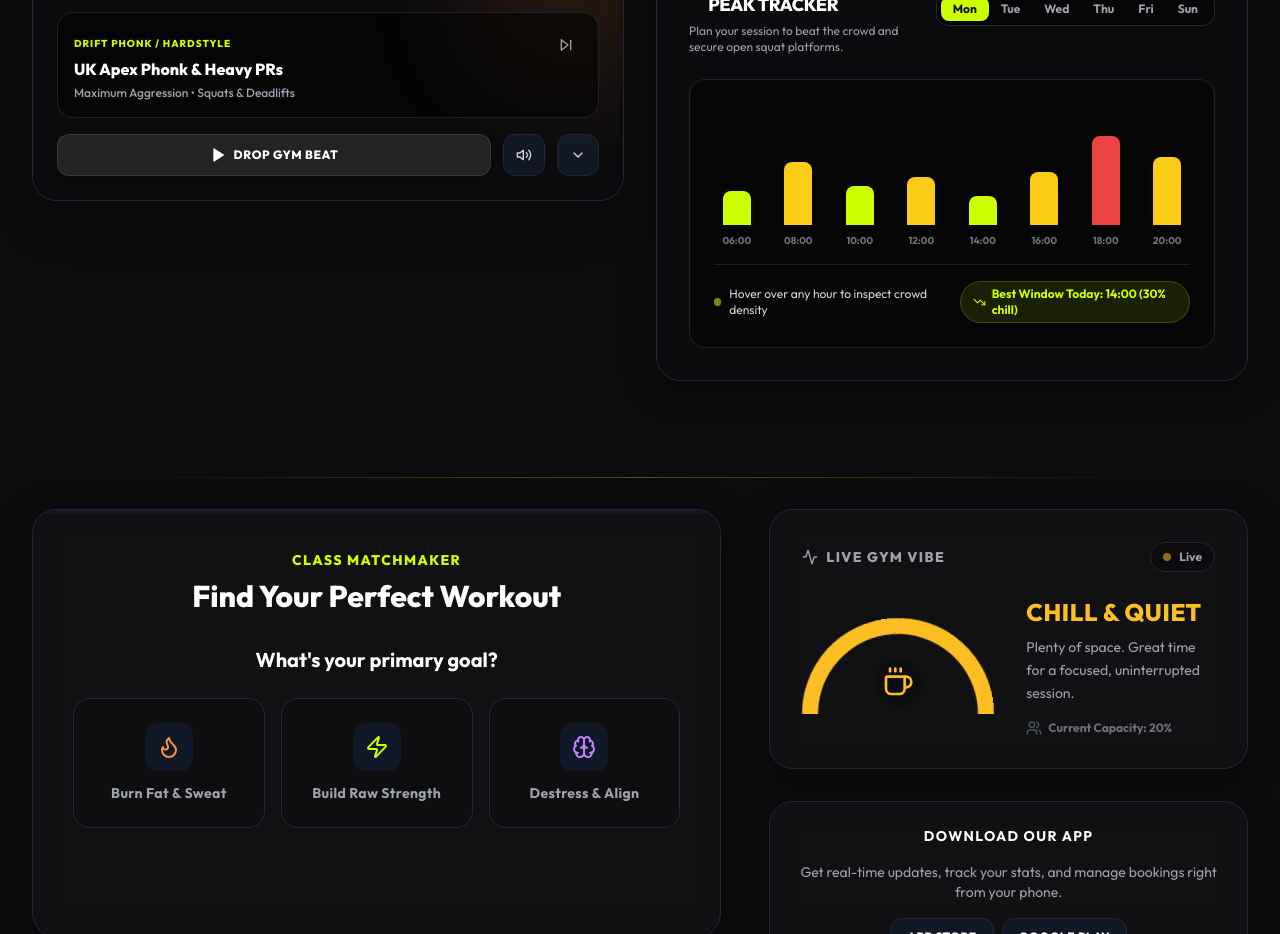
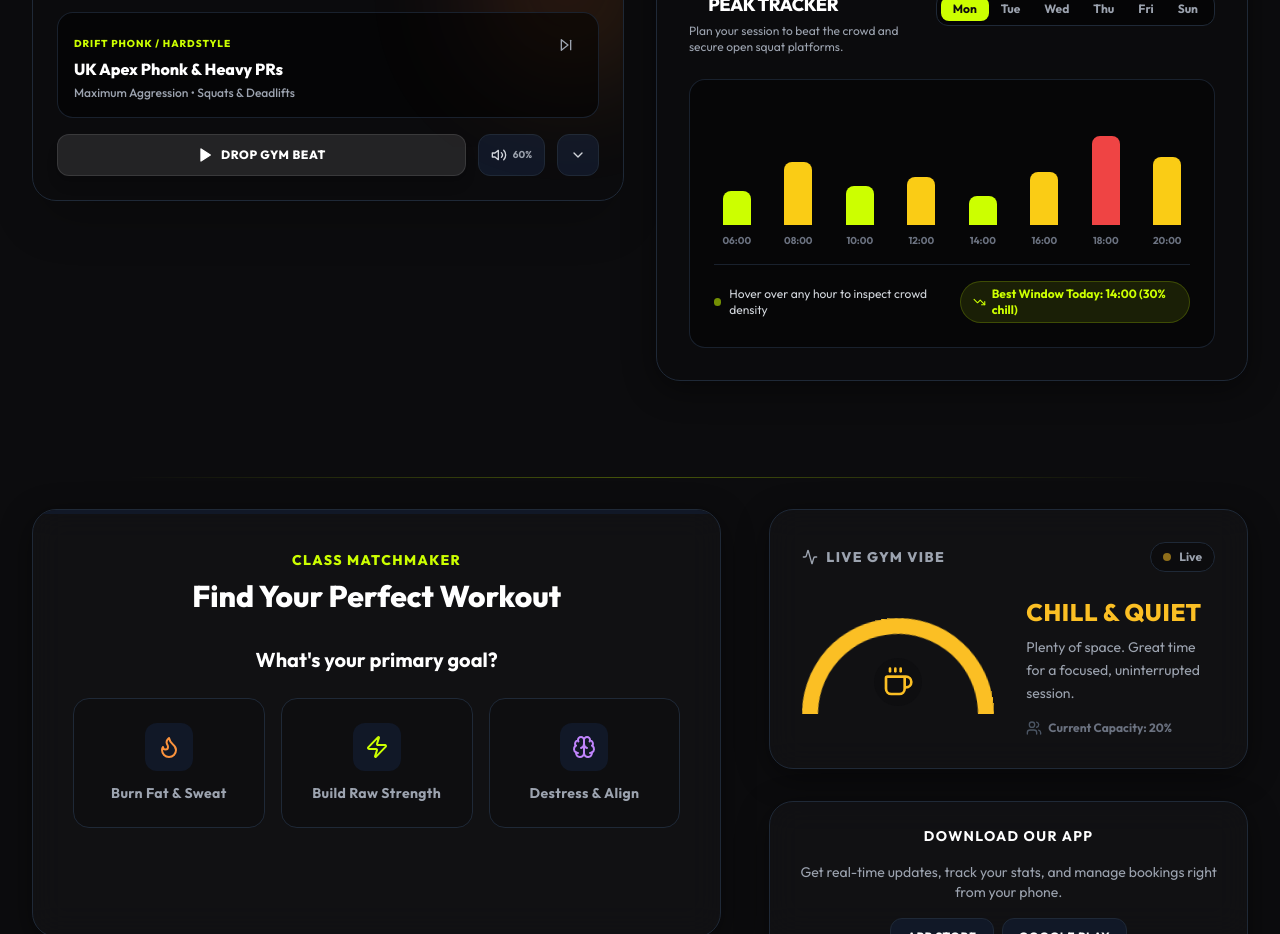
Before and after one commit to 77kingo/UK-FITNESS, a React (Vite) app: page / in a window 1280 px wide. Shown: the part 1000-1934 px from the top of the page. Built offline with nearby package versions, Linux system fonts and the light colour scheme.

Commit message:
fix: Resolve TypeScript build errors in Navbar, GymRadioPlayer, and QuickWorkoutWOD

```diff
--- a/src/components/common/Button.tsx
+++ b/src/components/common/Button.tsx
@@ -1,8 +1,7 @@
 import React from 'react';
-import { motion, HTMLMotionProps } from 'framer-motion';
+import { motion } from 'framer-motion';
 
-interface ButtonProps extends Omit<HTMLMotionProps<'button'>, 'children'> {
-  children: React.ReactNode;
+interface ButtonProps extends React.ButtonHTMLAttributes<HTMLButtonElement> {
   variant?: 'primary' | 'secondary' | 'outline' | 'danger' | 'glow' | 'cyber';
   size?: 'sm' | 'md' | 'lg' | 'xl';
   isLoading?: boolean;
@@ -14,6 +13,7 @@ export const Button: React.FC<ButtonProps> = ({
   size = 'md',
   isLoading = false,
   className = '',
+  disabled,
   ...props
 }) => {
   const baseStyle =
@@ -47,8 +47,8 @@ export const Button: React.FC<ButtonProps> = ({
       whileTap={{ scale: 0.97 }}
       transition={{ type: 'spring', stiffness: 400, damping: 17 }}
       className={`${baseStyle} ${variants[variant]} ${sizes[size]} ${className}`}
-      disabled={isLoading || props.disabled}
-      {...props}
+      disabled={isLoading || disabled}
+      {...(props as any)}
     >
       {isLoading ? (
         <div className="flex items-center gap-2">
--- a/src/components/common/Navbar.tsx
+++ b/src/components/common/Navbar.tsx
@@ -1,6 +1,6 @@
 import React, { useState } from 'react';
 import { Link, useLocation } from 'react-router-dom';
-import { Menu, X, User, LogOut, Dumbbell, Sparkles } from 'lucide-react';
+import { Menu, X, User, LogOut, Dumbbell } from 'lucide-react';
 import { useAuthStore } from '../../store/authStore';
 import { Button } from './Button';
 
--- a/src/components/home/GymRadioPlayer.tsx
+++ b/src/components/home/GymRadioPlayer.tsx
@@ -212,13 +212,28 @@ export const GymRadioPlayer: React.FC = () => {
           )}
         </button>
 
-        {/* Volume / Mute Button */}
+        {/* Volume Level / Mute Button */}
         <button
-          onClick={() => setIsMuted(!isMuted)}
-          className="p-3 rounded-xl bg-gray-900 border border-gray-800 text-gray-300 hover:text-brand-neon hover:border-brand-neon/40 transition-colors"
-          title={isMuted ? 'Unmute' : 'Mute'}
+          onClick={() => {
+            if (isMuted) {
+              setIsMuted(false);
+            } else if (volume >= 0.8) {
+              setIsMuted(true);
+            } else {
+              setVolume((prev) => Math.min(1, prev + 0.3));
+            }
+          }}
+          className="p-3 rounded-xl bg-gray-900 border border-gray-800 text-gray-300 hover:text-brand-neon hover:border-brand-neon/40 transition-colors flex items-center gap-1.5"
+          title={isMuted ? 'Muted (Click to Unmute)' : `Volume: ${Math.round(volume * 100)}%`}
         >
-          {isMuted ? <VolumeX className="h-4 w-4" /> : <Volume2 className="h-4 w-4" />}
+          {isMuted ? (
+            <VolumeX className="h-4 w-4 text-red-400" />
+          ) : (
+            <>
+              <Volume2 className="h-4 w-4" />
+              <span className="text-[10px] font-bold text-gray-400">{Math.round(volume * 100)}%</span>
+            </>
+          )}
         </button>
 
         {/* Expand Stations List */}
--- a/src/components/tools/QuickWorkoutWOD.tsx
+++ b/src/components/tools/QuickWorkoutWOD.tsx
@@ -11,7 +11,18 @@ interface Exercise {
   tip: string;
 }
 
-const WOD_ROUTINES = [
+interface Routine {
+  id: string;
+  title: string;
+  difficulty: string;
+  caloriesEst: string;
+  rounds: number;
+  workSec: number;
+  restSec: number;
+  exercises: Exercise[];
+}
+
+const WOD_ROUTINES: Routine[] = [
   {
     id: 'apex_burn',
     title: 'Apex Inferno Circuit',
```
